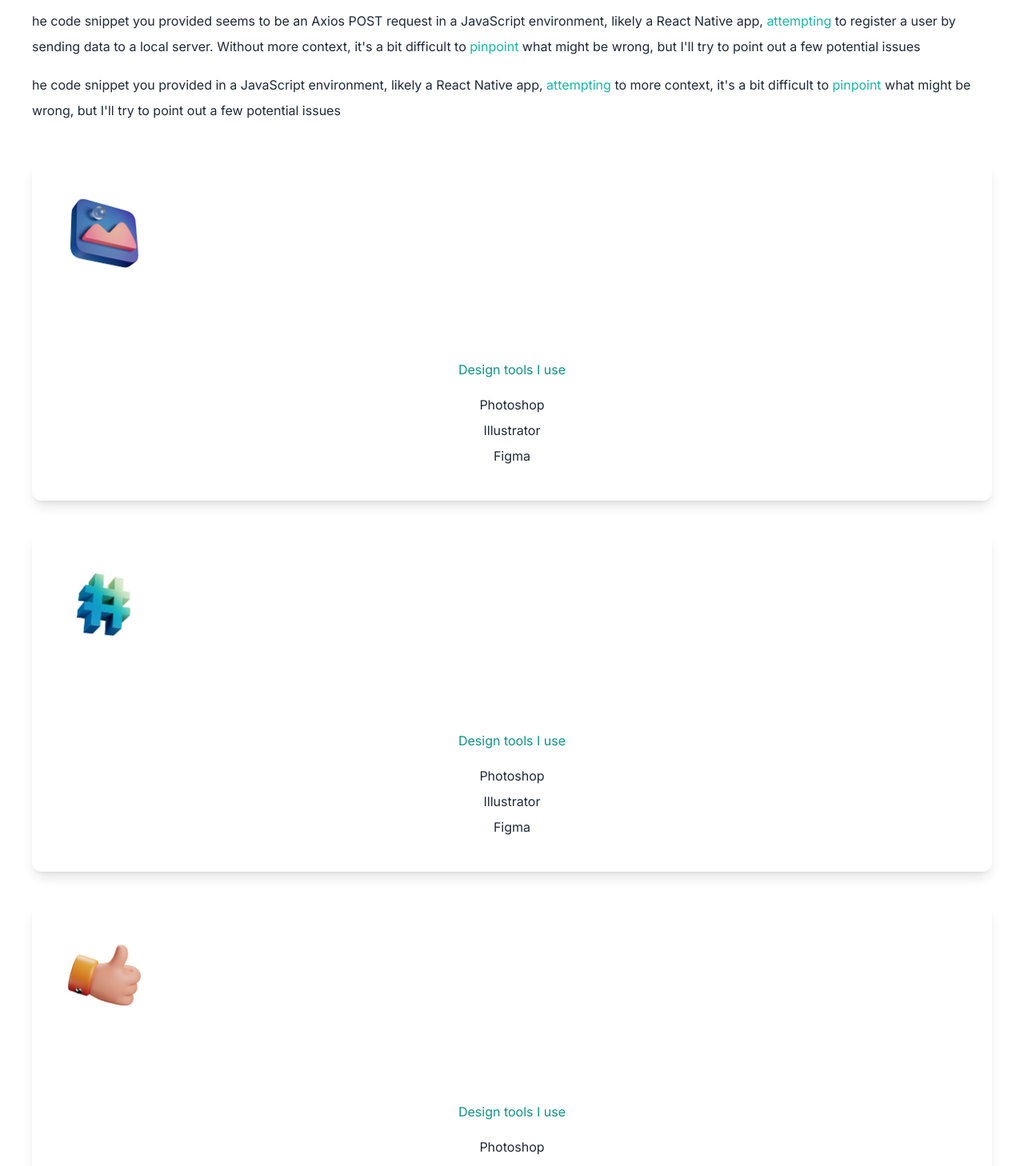
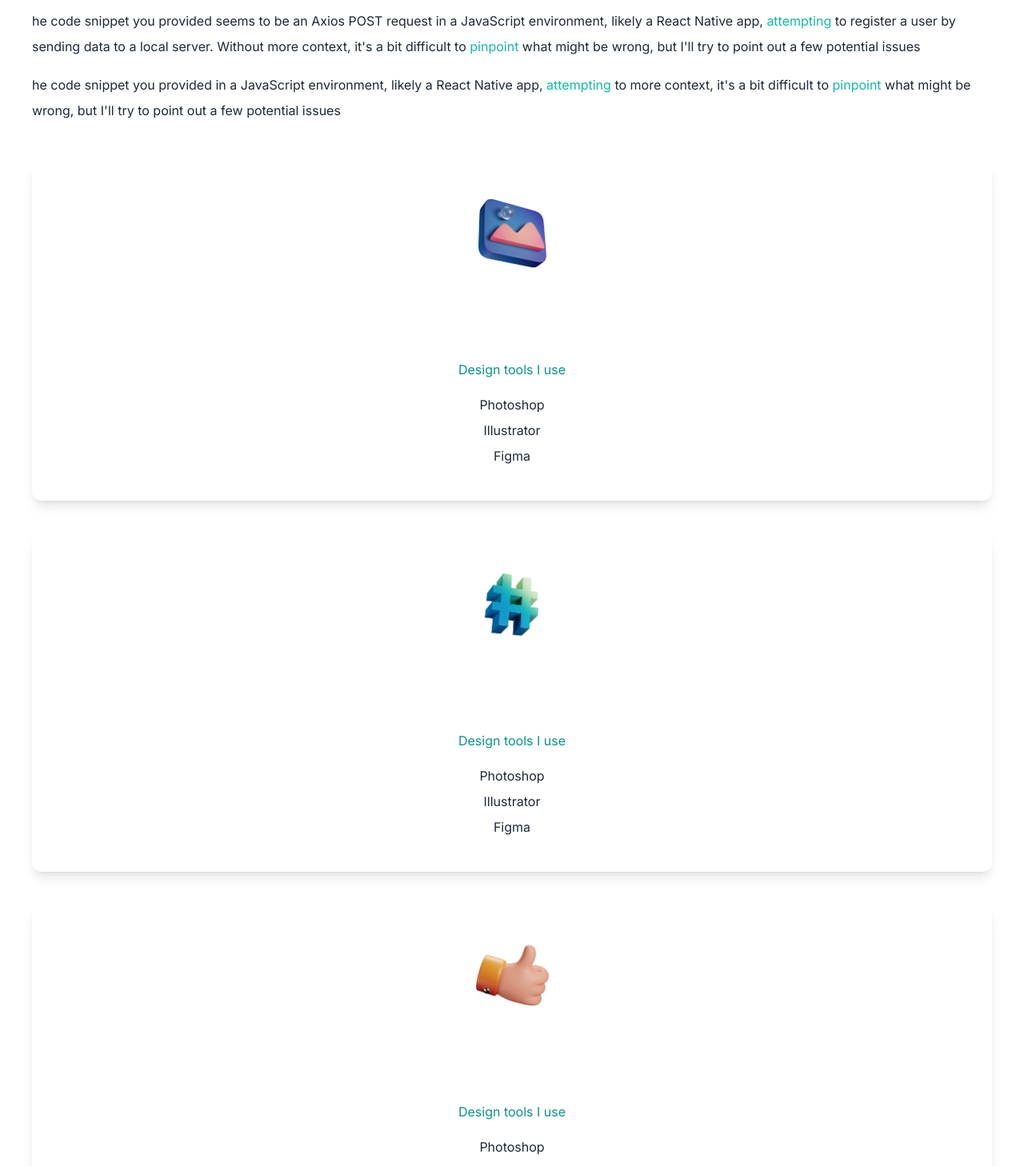
Before and after one commit to knightbane186/portfolio_website, a Next.js app in the folder portfolio/: page / in a window 1280 px wide. Shown: the part 934-2392 px from the top of the page at 80% size. Built offline with nearby package versions, Linux system fonts and the light colour scheme.

Commit message:
iteration 3

```diff
--- a/portfolio/app/page.js
+++ b/portfolio/app/page.js
@@ -6,6 +6,13 @@
 import design from '../public/design.png';
 import code from '../public/code.png';
 import consulting from '../public/consulting.png';
+import web1 from '../public/web1.png';
+import web2 from '../public/web2.png';
+import web3 from '../public/web3.png';
+import web4 from '../public/web4.png';
+import web5 from '../public/web5.png';
+import web6 from '../public/web6.png';
+
 export default function Home() {
   return (
     <div>
@@ -51,7 +58,10 @@
   </div>
   <div>
     <div className="text-center shadow-lg p-10 rounded-xl my-10">
+      <div className="flex justify-center">
       <Image src={design} width={100} height={100}/>
+      </div>
+
       <h3 className="text-lg font-medium pt-8 pb-2">Beautiful Designs</h3>
       <p>Creating elegant designs suited for your needs</p>
       <h4 className="py-4 text-teal-600">Design tools I use</h4>
@@ -60,7 +70,12 @@
       <p className="text-gray-800 py-1">Figma</p>
     </div>
     <div className="text-center shadow-lg p-10 rounded-xl my-10">
-      <Image src={code} width={100} height={100}/>
+
+<div className="flex justify-center">
+<Image src={code} width={100} height={100}/>
+
+</div>
+
       <h3 className="text-lg font-medium pt-8 pb-2">Beautiful Designs</h3>
       <p>Creating elegant designs suited for your needs</p>
       <h4 className="py-4 text-teal-600">Design tools I use</h4>
@@ -69,7 +84,9 @@
       <p className="text-gray-800 py-1">Figma</p>
     </div>
     <div className="text-center shadow-lg p-10 rounded-xl my-10">
-      <Image src={consulting} width={100} height={100}/>
+      <div className="flex justify-center">
+       <Image src={consulting} width={100} height={100}/>
+      </div>
       <h3 className="text-lg font-medium pt-8 pb-2">Beautiful Designs</h3>
       <p>Creating elegant designs suited for your needs</p>
       <h4 className="py-4 text-teal-600">Design tools I use</h4>
@@ -79,7 +96,18 @@
     </div>
   </div>
 </section>
-
+<section>
+  <div>
+    <h3 className="text-3xl py-1">Portfolio</h3>
+    <p className="text-md py-2 leading-8 text-gray-800">he code snippet you provided seems to be an Axios POST request in a JavaScript environment, likely a React Native app, <span className="text-teal-500">attempting</span>  to register a user by sending data to a local server. Without more context, it's a bit difficult to <span className="text-teal-500">pinpoint</span> what might be wrong, but I'll try to point out a few potential issues</p>
+    <p className="text-md py-2 leading-8 text-gray-800">he code snippet you provided  in a JavaScript environment, likely a React Native app, <span className="text-teal-500">attempting</span>  to more context, it's a bit difficult to <span className="text-teal-500">pinpoint</span> what might be wrong, but I'll try to point out a few potential issues</p>
+  </div>
+  <div>
+    <div><Image src={web1} /></div>
+    <div><Image src={web2} /></div>
+    <div><Image src={web3} /></div>
+  </div>
+</section>
       </main>
     </div>
   );
```
